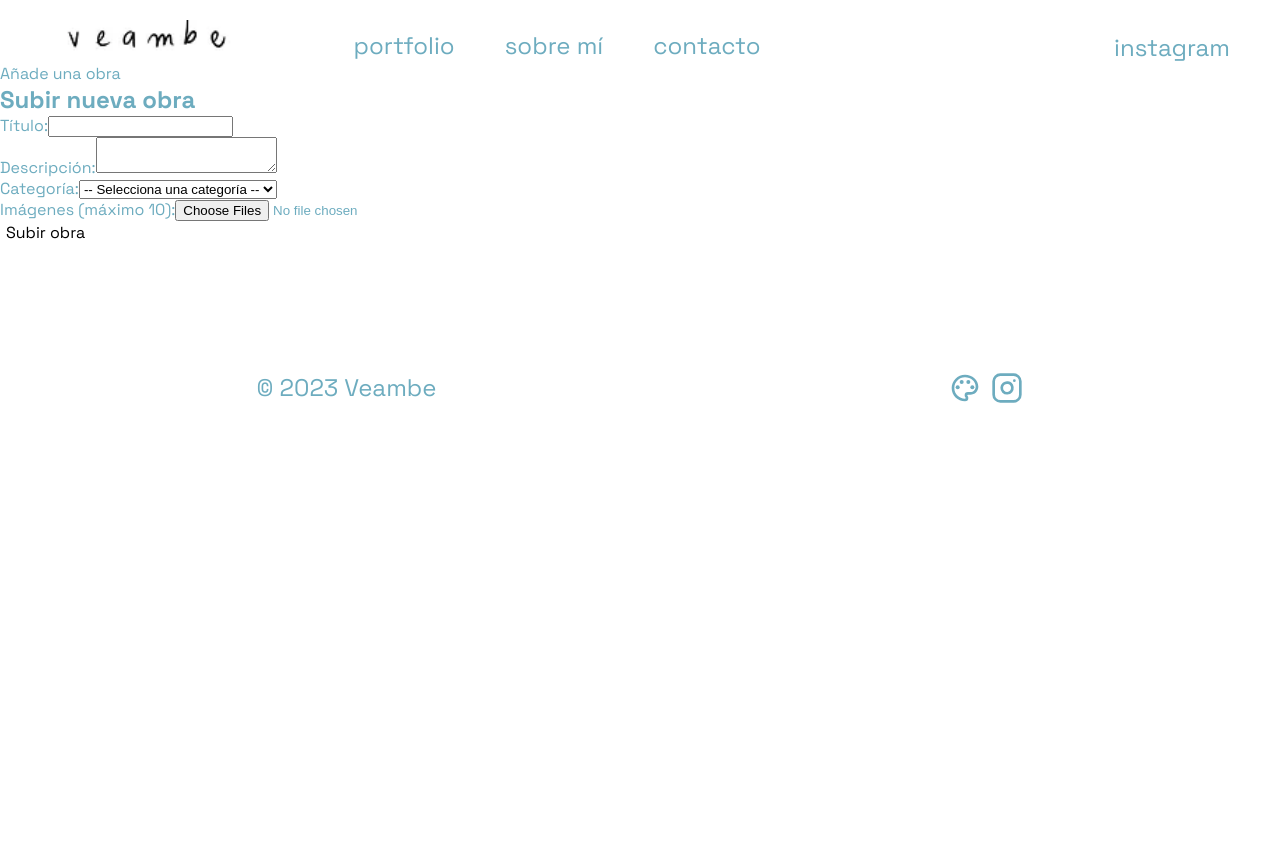
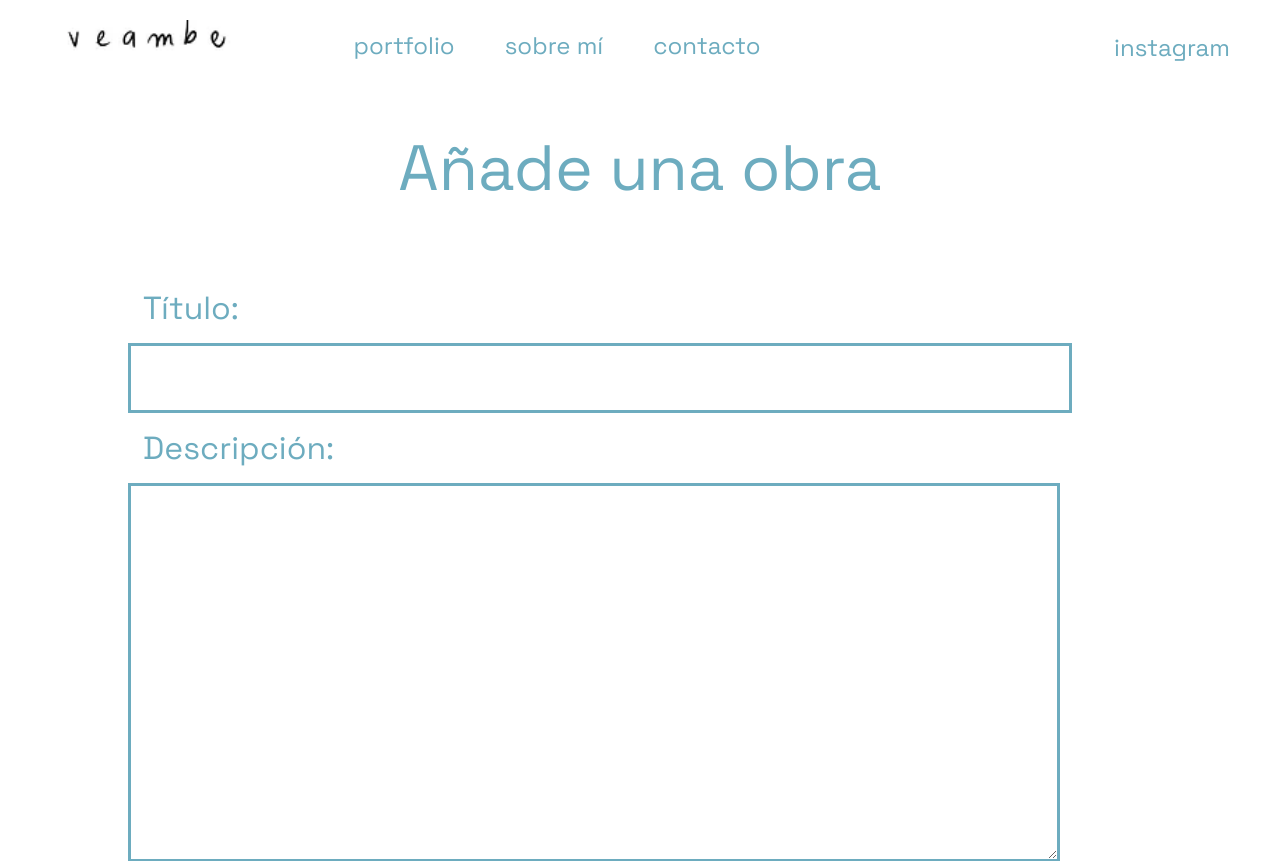
Before and after one commit to veambe/veambe-front, a React (Vite) app: page /subir in a window 1280 px wide. Shown: the top 861 px of the page. Before the commit the page ends 800 px from the top, so only its background shows below. Built offline with nearby package versions, Linux system fonts and the light colour scheme.

Commit message:
Add styles to upload form

```diff
--- a/src/components/Form/UploadForm.css
+++ b/src/components/Form/UploadForm.css
@@ -0,0 +1,74 @@
+.upload-form-container {
+  display: flex;
+  flex-direction: column;
+  gap: 5rem;
+  margin-left: 10%;
+}
+
+.contact-info-text {
+  font-size: 2rem;
+}
+
+.contact-info-subtext {
+  font-size: 1.6rem;
+}
+
+
+.contact-page-title {
+  font-size: 3rem;
+  font-weight: 400;
+}
+
+.contact-page-subtitle {
+  font-size: 2rem;
+  font-weight: 300;
+}
+
+.contact-form-container {
+  display: flex;
+  flex-direction: column;
+  gap: 5px;
+  margin-left: 10%;
+  margin-top: 8%;
+}
+
+.upload-label-container {
+  display: block;
+  flex-direction: column;
+  font-size: 2rem;
+  padding: 10px;
+  margin: 5px;
+}
+
+.upload-form-input {
+  width: 80%;
+  height: 3rem;
+  padding: 8px;
+  border: solid 3px;
+  border-color: #6dacbf;
+}
+
+.form-textarea {
+  border: solid 3px;
+  border-color: #6dacbf;
+  width: 80%;
+  height: 369px;
+}
+
+.button-container {
+  width: 80%;
+  display: flex;
+  align-items: center;
+  flex-direction: column;
+  font-size: 1.5rem;
+}
+
+.upload-form-button {
+font-size: 1rem;
+  width: 110px;
+  height: 73px;
+  border-radius: 20px;
+  margin-top: 25px;
+  border: solid 3px;
+  border-color: #6dacbf;
+}
--- a/src/components/Form/UploadForm.jsx
+++ b/src/components/Form/UploadForm.jsx
@@ -1,4 +1,6 @@
-import React, { useState } from "react";
+import "./UploadForm.css";
+
+import { useState } from "react";
 import axios from "axios";
 
 const ArtworkUploadForm = () => {
@@ -79,30 +81,35 @@ const ArtworkUploadForm = () => {
   };
 
   return (
-    <div>
-      <h2>Subir nueva obra</h2>
-      <form onSubmit={handleSubmit} encType="multipart/form-data">
+    <div className="upload-form-container">
+      <form
+        className="upload-form"
+        onSubmit={handleSubmit}
+        encType="multipart/form-data"
+      >
         <div>
-          <label>Título:</label>
+          <label className="upload-label-container">Título:</label>
           <input
             type="text"
             value={title}
             required
             onChange={(e) => setTitle(e.target.value)}
+            className="upload-form-input"
           />
         </div>
 
         <div>
-          <label>Descripción:</label>
+          <label className="upload-label-container">Descripción:</label>
           <textarea
             value={description}
             required
             onChange={(e) => setDescription(e.target.value)}
+            className="form-textarea"
           />
         </div>
 
         <div>
-          <label>Categoría:</label>
+          <label className="upload-label-container">Categoría:</label>
           <select
             value={categoryId}
             required
@@ -118,16 +125,22 @@ const ArtworkUploadForm = () => {
         </div>
 
         <div>
-          <label>Imágenes (máximo 10):</label>
+          <label className="upload-label-container">
+            Imágenes (máximo 10):
+          </label>
           <input
             type="file"
             multiple
             accept="image/*"
             onChange={handleImageChange}
+            className="upload-form-input"
           />
         </div>
-
-        <button type="submit">Subir obra</button>
+        <div className="button-container">
+          <button className="upload-form-button" type="submit">
+            Subir obra
+          </button>
+        </div>
       </form>
 
       {message && <p>{message}</p>}
--- /dev/null
+++ b/src/pages/UploadPage/UploadPage.css
@@ -0,0 +1,6 @@
+.upload-page-title{
+  font-size: 4rem;
+    text-align: center;
+    margin-bottom: 5%;
+    margin-top: 5%;
+}
--- a/src/pages/UploadPage/UploadPage.jsx
+++ b/src/pages/UploadPage/UploadPage.jsx
@@ -1,9 +1,10 @@
 import UploArtworkUploadForm from "../../components/Form/UploadForm";
+import "./UploadPage.css"
 
 const UploadPage = () => {
   return (
     <section className="uploadFormPage">
-      <p>
+      <p className="upload-page-title">
         Añade una obra
       </p>
       <UploArtworkUploadForm />
```
